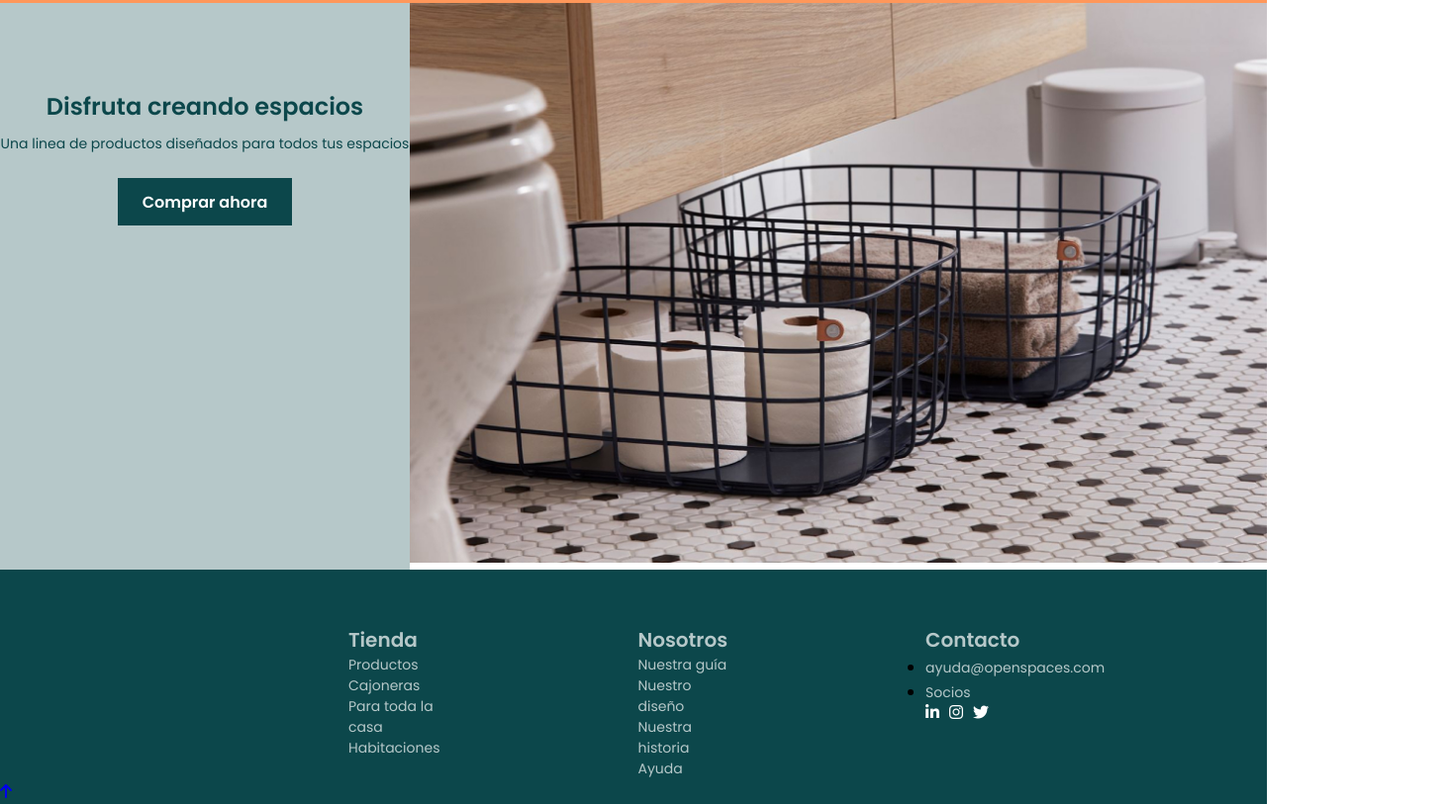
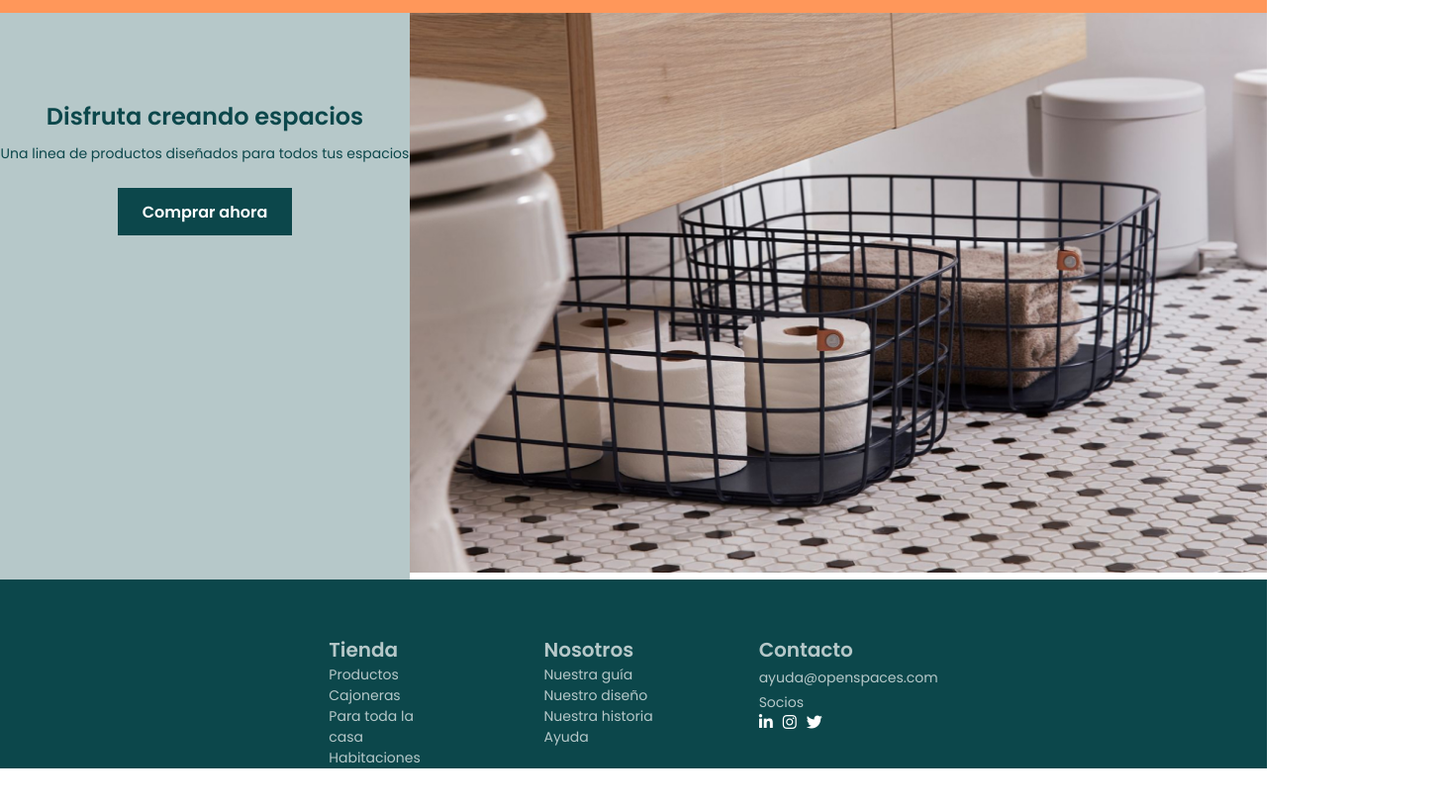
Before and after one commit to Adalab/modulo-1-evaluacion-final-romerogarcia, a website: page src/html/index.html in a window 1280 px wide. Shown: the part 2360-3173 px from the top of the page at 99% size, 1468 px wide, since content can reach past the window. After the commit the page ends 3137 px from the top, so only its background shows below. Drawn offline with nearby package versions, Linux system fonts and the light colour scheme; files that its build step writes are made by us from their sources; files whose address does not match are found by name.

Commit message:
new changes in the footer

```diff
--- a/src/html/partials/footer.html
+++ b/src/html/partials/footer.html
@@ -23,7 +23,7 @@
 
     <nav class="container3__items">
         <h3 class="container3__items__title">Contacto</h3>
-        <ul class="containe3r__items__link">
+        <ul class="containe3r__items__link" style="list-style: none">
             <li><a class="container3__items__link__p" href="https://adalab.es" target="_blank">ayuda@openspaces.com</a></li>
             <li><a class="container3__items__link__p" href="https://adalab.es" target="_blank">Socios</a></li>
         </ul>
@@ -34,10 +34,17 @@
             <li><a class="container3__items__icon" href="https://adalab.es" target="_blank"><i class="fa-brands fa-twitter"></i></a></li>
         </ul>
 </nav>
+<nav class="container4">
+
+  <a href="#"><i class="fa-solid fa-arrow-up container4__icon-arrow" alt="Arrow pointing upwards"></i></a>
+
+</nav>
+
+
 </div>
 
 
-    <a href="#"><i class="fa-solid fa-arrow-up" class="icon-arrow" alt="Arrow pointing upwards"></i></a>
+
 
 
 
--- a/src/html/partials/main.html
+++ b/src/html/partials/main.html
@@ -32,7 +32,7 @@
         <div class="wrap">
         <article class="section2__box">
             <img class="section2__box__image" src="./assets/images/icon_4.png" alt="icon of a delivery van">
-                <h2 class="animate__animated animate__bounce" class="section2__box__title">Envío gratis garantizado </h2>
+                <h2 class="animate__animated animate__bounce section2__box__title">Envío gratis garantizado </h2>
                 <p class="section2__box__subtitle">Envío gratis en compras desde 100</p>
                 <p class="section2__box__p"> Comprar ahora</p>
         </article>
--- a/src/scss/layout/footer.scss
+++ b/src/scss/layout/footer.scss
@@ -1,6 +1,5 @@
 footer {
   display: flex;
-  position: relative;
   flex-direction: column;
   align-items: center;
   min-width: 300px;
@@ -9,7 +8,6 @@ footer {
   @media (min-width: 768px) {
     flex-direction: row;
     justify-content: space-evenly;
-    align-items: center;
   }
 }
 
@@ -17,16 +15,14 @@ footer {
   &__items {
     justify-content: center;
     align-items: center;
-    font-weight: normal;
-    font-stretch: normal;
-    font-style: normal;
     margin-top: 56px;
+    width: 33.33%;
     @media (min-width: 768px) {
-      margin-left: 118px;
+      margin-left: 50px;
     }
 
     @media (min-width: 1200px) {
-      margin-left: 352px;
+      margin-left: 80px;
     }
 
     &__title {
@@ -68,14 +64,16 @@ footer {
     font-stretch: normal;
     font-style: normal;
     margin-top: 56px;
+    width: 33.33%;
+
     @media (min-width: 768px) {
-      margin-right: 150px;
-      margin-left: 150px;
+      margin-right: 80px;
+      margin-left: 80px;
     }
 
     @media (min-width: 1200px) {
-      margin-right: 200px;
-      margin-left: 200px;
+      margin-right: 100px;
+      margin-left: 100px;
     }
 
     &__title {
@@ -116,12 +114,13 @@ footer {
     font-stretch: normal;
     font-style: normal;
     margin-top: 56px;
+    width: 33.33%;
     @media (min-width: 768px) {
-      margin-right: 118px;
+      margin-right: 50px;
     }
 
     @media (min-width: 1200px) {
-      margin-right: 352px;
+      margin-right: 80px;
     }
 
     &__title {
@@ -156,20 +155,15 @@ footer {
   }
 }
 
-.icon__arrow {
-  display: flex;
-  justify-content: flex-end;
-  width: 24px;
-  height: 24px;
-  &__a {
+.container4 {
+  &__icon-arrow {
+    width: 24px;
+    height: 24px;
     color: white;
-    background-color: white;
     text-decoration: none;
     list-style: none;
     text-align: right;
-    display: none;
     background-repeat: no-repeat;
-    font-size: 20px;
     position: fixed;
     bottom: 10px;
     right: 10px;
```
